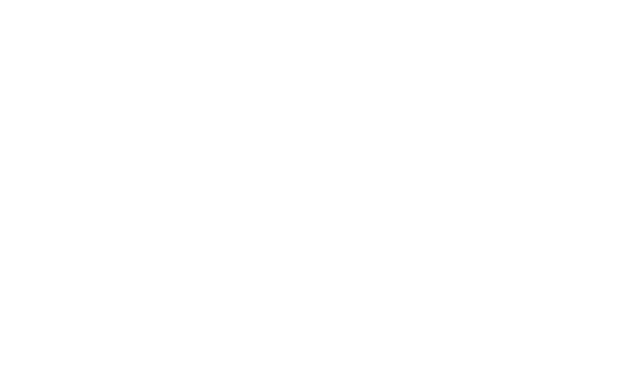
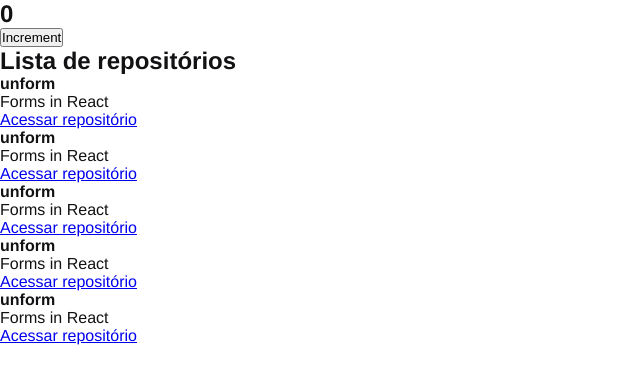
Before and after one commit to JeanLincoln/01-github-explorer, a React app: page / in a window 1280 px wide. Shown: the top 384 px of the page, without its empty margins (0-640 px from the left). Built offline with nearby package versions, Linux system fonts and the light colour scheme.

Commit message:
varias alteracoes

```diff
--- a/src/App.jsx
+++ b/src/App.jsx
@@ -1,3 +1,13 @@
-export const App = () => {
-    <h1>Hello ReactJs</h1>
+import { Counter } from './components/Counter'
+import { RepositoryList } from './components/RepositoryList'
+import './styles/global.scss'
+
+export const App = () =>
+{
+    return(
+        <>
+            <Counter/>
+            <RepositoryList/>
+        </>
+    )
 }
--- /dev/null
+++ b/src/components/Counter.jsx
@@ -0,0 +1,19 @@
+import {useState} from 'react'
+
+export function Counter(){
+
+    let [counter,setCounter] = useState(0)
+
+    function increment () {
+        setCounter(++counter)
+    }
+
+    return(
+        <div>
+            <h2>{counter}</h2>
+            <button type="button" onClick={increment}>
+                Increment
+            </button>
+        </div>
+    )
+}
--- /dev/null
+++ b/src/components/RepositoryItem.jsx
@@ -0,0 +1,11 @@
+export function RepositoryItem (props) {
+   const {name,description,link} = props.repository
+   return(
+    <li>
+      <strong>{name ?? 'Default'}</strong>
+      <p>{description}</p>
+
+      <a href={link}>Acessar repositório</a>
+    </li>
+   )
+}
--- /dev/null
+++ b/src/components/RepositoryList.jsx
@@ -0,0 +1,22 @@
+import { RepositoryItem } from "./RepositoryItem"
+
+const repository ={
+    name:'unform',
+    description: 'Forms in React',
+    link:'htpps://github.com/unform/unform'
+}
+
+export function RepositoryList(){
+    return(
+        <section className="repository-list">
+            <h1>Lista de repositórios</h1>
+            <ul>
+               <RepositoryItem repository={repository}/>
+               <RepositoryItem repository={repository}/>
+               <RepositoryItem repository={repository}/>
+               <RepositoryItem repository={repository}/>
+               <RepositoryItem repository={repository}/>
+            </ul>
+        </section>
+    )
+}
--- a/src/index.jsx
+++ b/src/index.jsx
@@ -1,4 +1,5 @@
-import { render } from 'react-dom'
+import { createRoot } from 'react-dom/client'
 import { App } from './App'
 
-render(<App />, document.getElementById('root'))
+const root = createRoot(document.getElementById('root'))
+root.render(<App />)
--- /dev/null
+++ b/src/styles/global.scss
@@ -0,0 +1,10 @@
+*{
+    margin:0;
+    padding:0;
+    box-sizing: border-box;
+}
+
+body{
+    font: 16px "Helvetica",Arial,sans-serif;
+    color: #121214;
+}
--- a/webpack.config.js
+++ b/webpack.config.js
@@ -1,5 +1,7 @@
 const path = require('path')
 const HtmlWebpackPlugin = require('html-webpack-plugin')
+const ReactRefreshWebpackPlugin = require('@pmmmwh/react-refresh-webpack-plugin')
+
 const isDevelopment = process.env.NODE_ENV !== 'production'
 
 module.exports = {
@@ -17,16 +19,27 @@
         static:path.resolve(__dirname,'public')
     },
     plugins:[
+        isDevelopment && new ReactRefreshWebpackPlugin(),
         new HtmlWebpackPlugin({
             template: path.resolve(__dirname,'public', 'index.html')
         })
-    ],
+    ].filter(Boolean),
     module:{
         rules:[
             {
                 test:/\.jsx$/,
                 exclude: /node_modules/,
-                use:'babel-loader'
+                use:{
+                    loader:'babel-loader',
+                    options:{
+                        plugins:[isDevelopment && require.resolve('react-refresh/babel')].filter(Boolean)
+                    },
+                }
+            },
+            {
+                test:/\.scss$/,
+                exclude: /node_modules/,
+                use:['style-loader', 'css-loader', 'sass-loader']
             }
         ]
     }
```
Also changed, not shown: package.json (+9 -3 lines), 1 other file (tests, documents, lock files or other folders).
